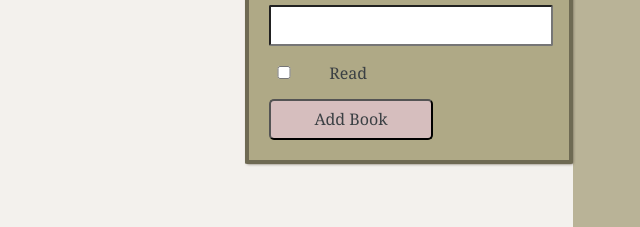
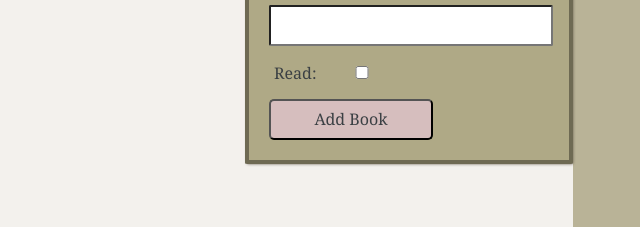
Before and after one commit to xangez/Library, a plain HTML site: page index.html in a window 1280 px wide. Both pictures are taken after a click on the button "Add". Shown: the part 345-572 px from the top of the page, 515-1155 px from the left. Drawn offline with Linux system fonts and the light colour scheme.

Commit message:
minor css changes

```diff
--- a/index.html
+++ b/index.html
@@ -21,8 +21,8 @@
         <input type="text" id="author" name="author" placeholder= "J.R.R Tolkien"><br>
         <label for="pages">Number of pages:</label><br>
         <input type="number" id="pages" min="1" name="pages"><br>
-        <input type="checkbox" id="read" name="read">
-        <label for="read">Read</label><br>
+        <label for="read">Read:</label>
+        <input type="checkbox" id="read" name="read"><br>
         <input type="button" value="Add Book" class="submit">
       </form>
 
```
